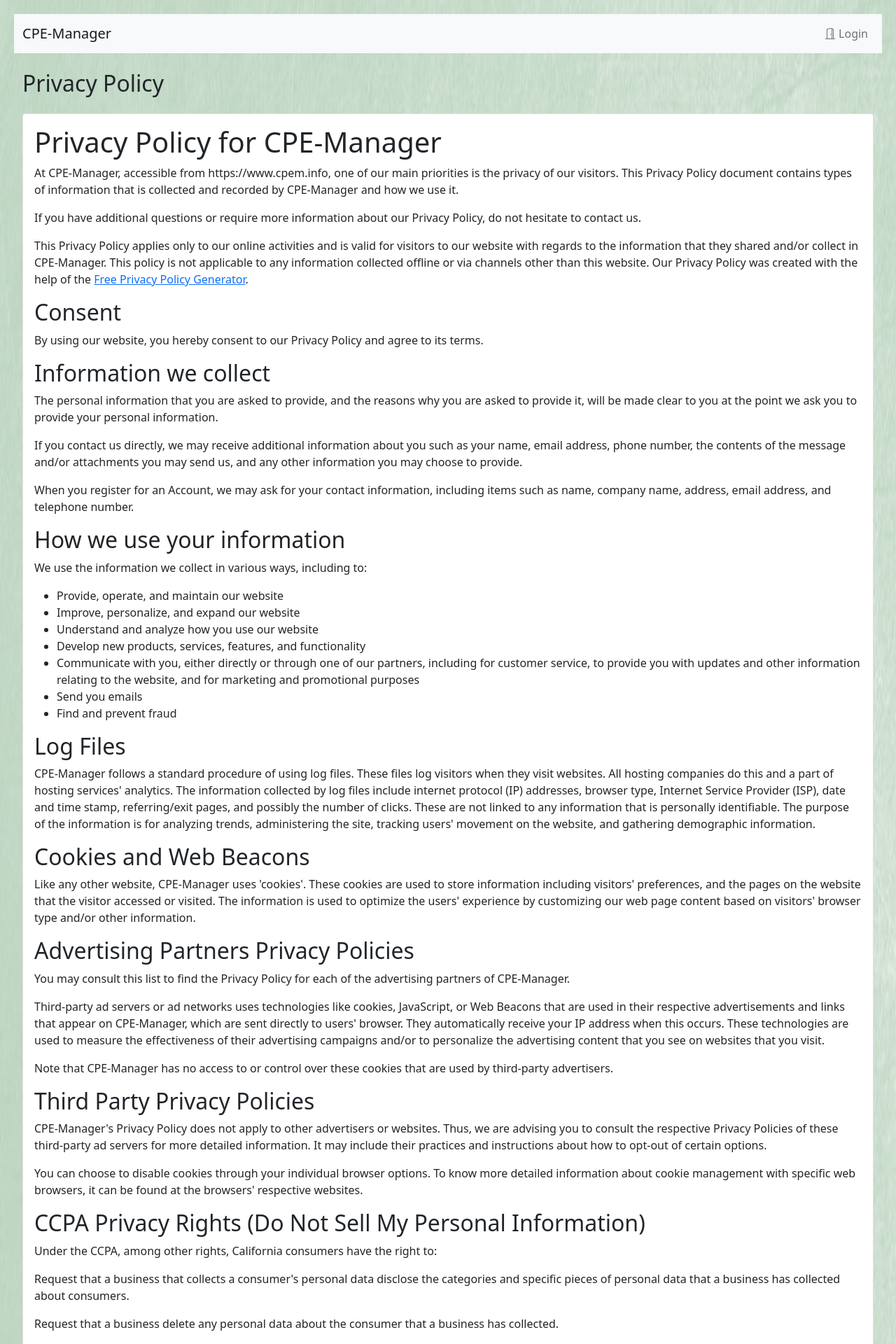
After one commit to benjamin-bk-krueger/cpe-man, a Python web app: template templates/privacy.html in a window 1280 px wide. The commit adds this page. Shown: the top 1920 px of the page at 70% size. Run offline with Jinja, Linux system fonts and the light colour scheme; the template is opened without the code that fills it, so the values that code supplies are empty.

```diff
--- a/forms.py
+++ b/forms.py
@@ -7,6 +7,12 @@
 # Every form used both in the Flask/Jinja templates as well the main Python app is defined here.
 # Not all fields have full validators as they are used in modal windows.
 
+class LoginForm(FlaskForm):
+    creator = StringField('Name', validators=[InputRequired(), Length(min=5, max=20)])
+    password = PasswordField('Password', validators=[InputRequired(), Length(min=5, max=20)])
+    remember = BooleanField('Remember me', default='checked')
+
+
 class ContactForm(FlaskForm):
     contact_name = StringField('Name', validators=[InputRequired(), Length(min=5, max=20)])
     email = StringField('E-Mail', validators=[InputRequired(), Email()])
--- a/templates/base.html
+++ b/templates/base.html
@@ -39,6 +39,15 @@
                 <button class="navbar-toggler" type="button" data-bs-toggle="collapse" data-bs-target="#navbarSupportedContent" aria-controls="navbarSupportedContent" aria-expanded="false" aria-label="Toggle navigation">
                     <span class="navbar-toggler-icon"></span>
                 </button>
+                <div class="collapse navbar-collapse" id="navbarSupportedContent">
+                    <ul class="navbar-nav ms-auto mb-2 mb-lg-0">
+                        {% if current_user.is_authenticated %}
+                            <li class="nav-item"><a class="nav-link" href="{{ url_for('show_logout') }}"><i class="bi bi-door-open-fill"></i> Logout</a></li>
+                        {% else %}
+                            <li class="nav-item"><a class="nav-link" href="{{ url_for('show_logged') }}"><i class="bi bi-door-open"></i> Login</a></li>
+                        {% endif %}
+                    </ul>
+                </div>
             </div>
         </nav>
 
@@ -64,6 +73,7 @@
                     </div>
                     <div class="col-lg-4 col-md-4 col-sm-12">
                         <h6 class="font-weight-bold">
+                            <a class="link-dark" href="{{ url_for('show_privacy')}}">Privacy Policy</a><br>
                             <a class="link-dark" href="{{ prefix }}/static/doc/index.html">Open Help</a><br>
                             <a class="link-dark" href="{{ url_for('show_contact')}}">Send a Message</a>
                         </h6>
--- /dev/null
+++ b/templates/privacy.html
@@ -0,0 +1,98 @@
+{% extends 'base.html' %}
+
+{% block content %}
+    {#  Page header #}
+    <div class="container-fluid pb-2 mt-4 mb-2">
+        <h2>{% block title %} Privacy Policy {% endblock %}</h2>
+    </div>
+
+    {#  Page content #}
+    <div class="container-fluid pb-3 mt-2 mb-2">
+
+        {#  Show privacy policy #}
+        <div class="card">
+            <div class="card-body">
+                <h1>Privacy Policy for CPE-Manager</h1>
+
+                <p>At CPE-Manager, accessible from https://www.cpem.info, one of our main priorities is the privacy of our visitors. This Privacy Policy document contains types of information that is collected and recorded by CPE-Manager and how we use it.</p>
+
+                <p>If you have additional questions or require more information about our Privacy Policy, do not hesitate to contact us.</p>
+
+                <p>This Privacy Policy applies only to our online activities and is valid for visitors to our website with regards to the information that they shared and/or collect in CPE-Manager. This policy is not applicable to any information collected offline or via channels other than this website. Our Privacy Policy was created with the help of the <a href="https://www.privacypolicygenerator.info/">Free Privacy Policy Generator</a>.</p>
+
+                <h2>Consent</h2>
+
+                <p>By using our website, you hereby consent to our Privacy Policy and agree to its terms.</p>
+
+                <h2>Information we collect</h2>
+
+                <p>The personal information that you are asked to provide, and the reasons why you are asked to provide it, will be made clear to you at the point we ask you to provide your personal information.</p>
+                <p>If you contact us directly, we may receive additional information about you such as your name, email address, phone number, the contents of the message and/or attachments you may send us, and any other information you may choose to provide.</p>
+                <p>When you register for an Account, we may ask for your contact information, including items such as name, company name, address, email address, and telephone number.</p>
+
+                <h2>How we use your information</h2>
+
+                <p>We use the information we collect in various ways, including to:</p>
+
+                <ul>
+                <li>Provide, operate, and maintain our website</li>
+                <li>Improve, personalize, and expand our website</li>
+                <li>Understand and analyze how you use our website</li>
+                <li>Develop new products, services, features, and functionality</li>
+                <li>Communicate with you, either directly or through one of our partners, including for customer service, to provide you with updates and other information relating to the website, and for marketing and promotional purposes</li>
+                <li>Send you emails</li>
+                <li>Find and prevent fraud</li>
+                </ul>
+
+                <h2>Log Files</h2>
+
+                <p>CPE-Manager follows a standard procedure of using log files. These files log visitors when they visit websites. All hosting companies do this and a part of hosting services' analytics. The information collected by log files include internet protocol (IP) addresses, browser type, Internet Service Provider (ISP), date and time stamp, referring/exit pages, and possibly the number of clicks. These are not linked to any information that is personally identifiable. The purpose of the information is for analyzing trends, administering the site, tracking users' movement on the website, and gathering demographic information.</p>
+
+                <h2>Cookies and Web Beacons</h2>
+
+                <p>Like any other website, CPE-Manager uses 'cookies'. These cookies are used to store information including visitors' preferences, and the pages on the website that the visitor accessed or visited. The information is used to optimize the users' experience by customizing our web page content based on visitors' browser type and/or other information.</p>
+
+
+
+                <h2>Advertising Partners Privacy Policies</h2>
+
+                <P>You may consult this list to find the Privacy Policy for each of the advertising partners of CPE-Manager.</p>
+
+                <p>Third-party ad servers or ad networks uses technologies like cookies, JavaScript, or Web Beacons that are used in their respective advertisements and links that appear on CPE-Manager, which are sent directly to users' browser. They automatically receive your IP address when this occurs. These technologies are used to measure the effectiveness of their advertising campaigns and/or to personalize the advertising content that you see on websites that you visit.</p>
+
+                <p>Note that CPE-Manager has no access to or control over these cookies that are used by third-party advertisers.</p>
+
+                <h2>Third Party Privacy Policies</h2>
+
+                <p>CPE-Manager's Privacy Policy does not apply to other advertisers or websites. Thus, we are advising you to consult the respective Privacy Policies of these third-party ad servers for more detailed information. It may include their practices and instructions about how to opt-out of certain options. </p>
+
+                <p>You can choose to disable cookies through your individual browser options. To know more detailed information about cookie management with specific web browsers, it can be found at the browsers' respective websites.</p>
+
+                <h2>CCPA Privacy Rights (Do Not Sell My Personal Information)</h2>
+
+                <p>Under the CCPA, among other rights, California consumers have the right to:</p>
+                <p>Request that a business that collects a consumer's personal data disclose the categories and specific pieces of personal data that a business has collected about consumers.</p>
+                <p>Request that a business delete any personal data about the consumer that a business has collected.</p>
+                <p>Request that a business that sells a consumer's personal data, not sell the consumer's personal data.</p>
+                <p>If you make a request, we have one month to respond to you. If you would like to exercise any of these rights, please contact us.</p>
+
+                <h2>GDPR Data Protection Rights</h2>
+
+                <p>We would like to make sure you are fully aware of all of your data protection rights. Every user is entitled to the following:</p>
+                <p>The right to access – You have the right to request copies of your personal data. We may charge you a small fee for this service.</p>
+                <p>The right to rectification – You have the right to request that we correct any information you believe is inaccurate. You also have the right to request that we complete the information you believe is incomplete.</p>
+                <p>The right to erasure – You have the right to request that we erase your personal data, under certain conditions.</p>
+                <p>The right to restrict processing – You have the right to request that we restrict the processing of your personal data, under certain conditions.</p>
+                <p>The right to object to processing – You have the right to object to our processing of your personal data, under certain conditions.</p>
+                <p>The right to data portability – You have the right to request that we transfer the data that we have collected to another organization, or directly to you, under certain conditions.</p>
+                <p>If you make a request, we have one month to respond to you. If you would like to exercise any of these rights, please contact us.</p>
+
+                <h2>Children's Information</h2>
+
+                <p>Another part of our priority is adding protection for children while using the internet. We encourage parents and guardians to observe, participate in, and/or monitor and guide their online activity.</p>
+
+                <p>CPE-Manager does not knowingly collect any Personal Identifiable Information from children under the age of 13. If you think that your child provided this kind of information on our website, we strongly encourage you to contact us immediately and we will do our best efforts to promptly remove such information from our records.</p>
+            </div>
+        </div>
+    </div>
+{% endblock %}
```
Also changed, not shown: app.py (+46 -1 lines), templates/login.html (added, +42 -0 lines).
